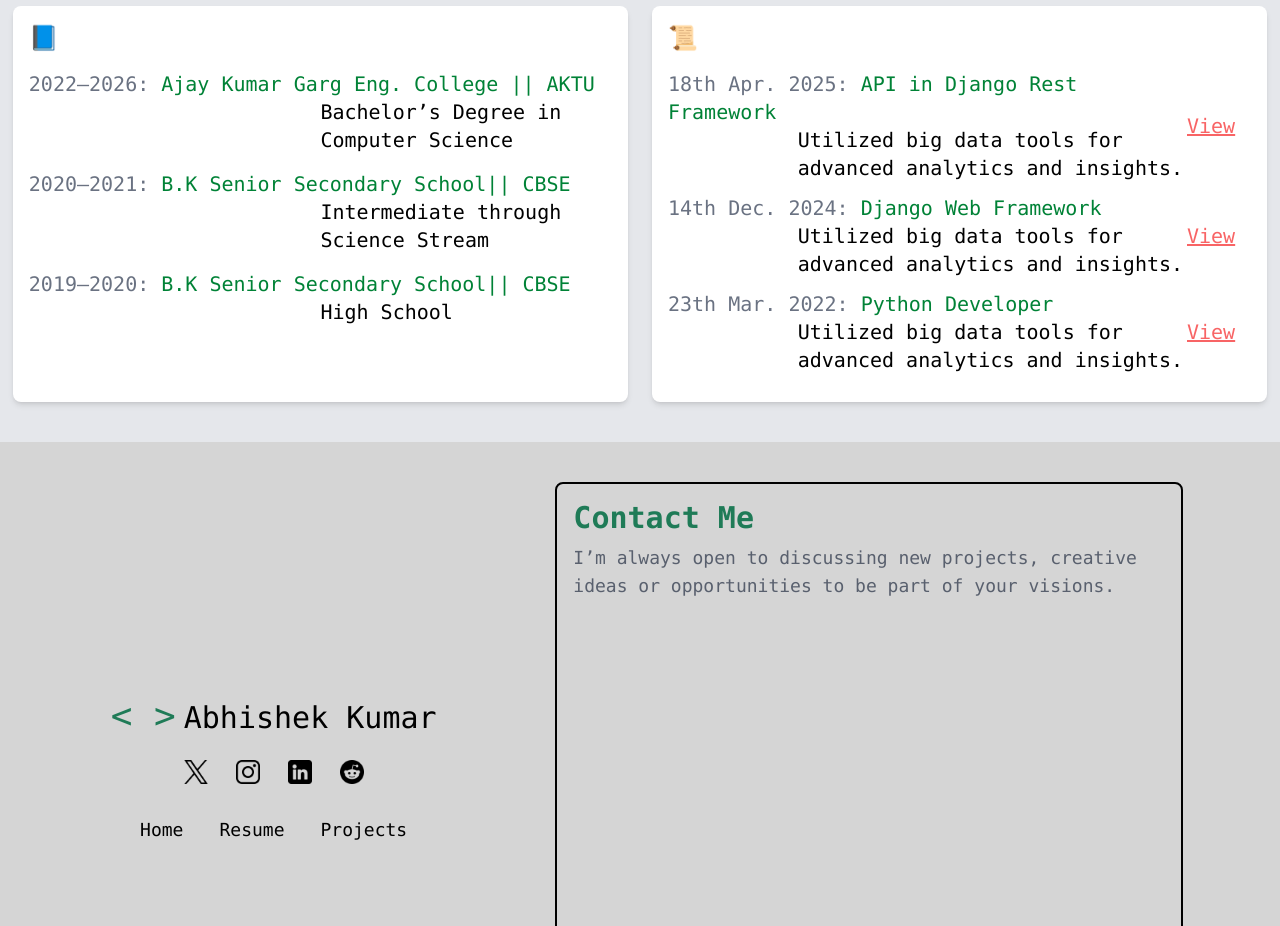
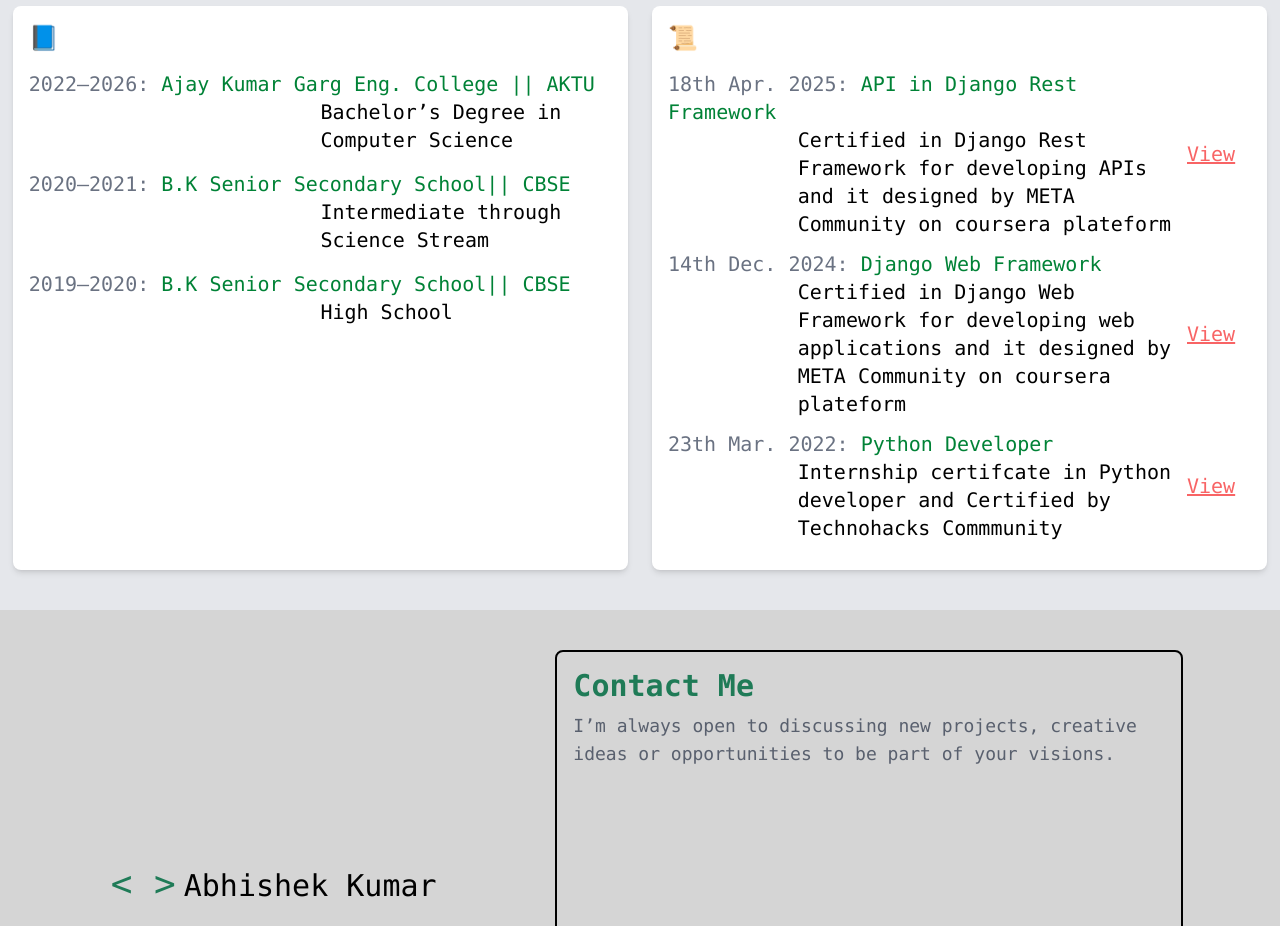
Before and after one commit to krishnagupta79658/Updated-Portfolio, a React (Vite) app: page / in a window 1280 px wide. Shown: the part 4920-5846 px from the top of the page. Built offline with nearby package versions, Linux system fonts and the light colour scheme.

Commit message:
adding info about certfications

```diff
--- a/src/component/Education.jsx
+++ b/src/component/Education.jsx
@@ -66,7 +66,7 @@ function Work(){
             <div className="h-fit w-fit">
             <p className="text-gray-500">18th Apr. 2025: <span className="text-green-700 font-medium">API in Django Rest Framework</span></p>
             <div className="w-full flex flex-col items-end dark:text-white">
-            <p className="text-xl sm:w-3/4  ">Utilized big data tools for advanced analytics and insights.</p>
+            <p className="text-xl sm:w-3/4  ">Certified in Django Rest Framework for developing APIs and it designed by META Community on coursera plateform</p>
             </div>
             </div>
             <div className="text-xl text-[#F86465] pr-4">
@@ -77,7 +77,7 @@ function Work(){
             <div className="h-fit w-fit">
             <p className="text-gray-500">14th Dec. 2024: <span className="text-green-700 font-medium">Django Web Framework</span></p>
             <div className="w-full flex flex-col items-end dark:text-white">
-            <p className="text-xl sm:w-3/4  ">Utilized big data tools for advanced analytics and insights.</p>
+            <p className="text-xl sm:w-3/4  ">Certified in Django Web Framework for developing web applications and it designed by META Community on coursera plateform</p>
             </div>
             </div>
             <div className="text-xl text-[#F86465] pr-4">
@@ -88,7 +88,7 @@ function Work(){
             <div className="h-fit w-fit">
             <p className="text-gray-500">23th Mar. 2022: <span className="text-green-700 font-medium">Python Developer</span></p>
             <div className="w-full flex flex-col items-end dark:text-white">
-            <p className="text-xl sm:w-3/4  ">Utilized big data tools for advanced analytics and insights.</p>
+            <p className="text-xl sm:w-3/4  ">Internship certifcate in Python developer and Certified by Technohacks Commmunity</p>
             </div>
             </div>
             <div className="text-xl text-[#F86465] pr-4">
```
